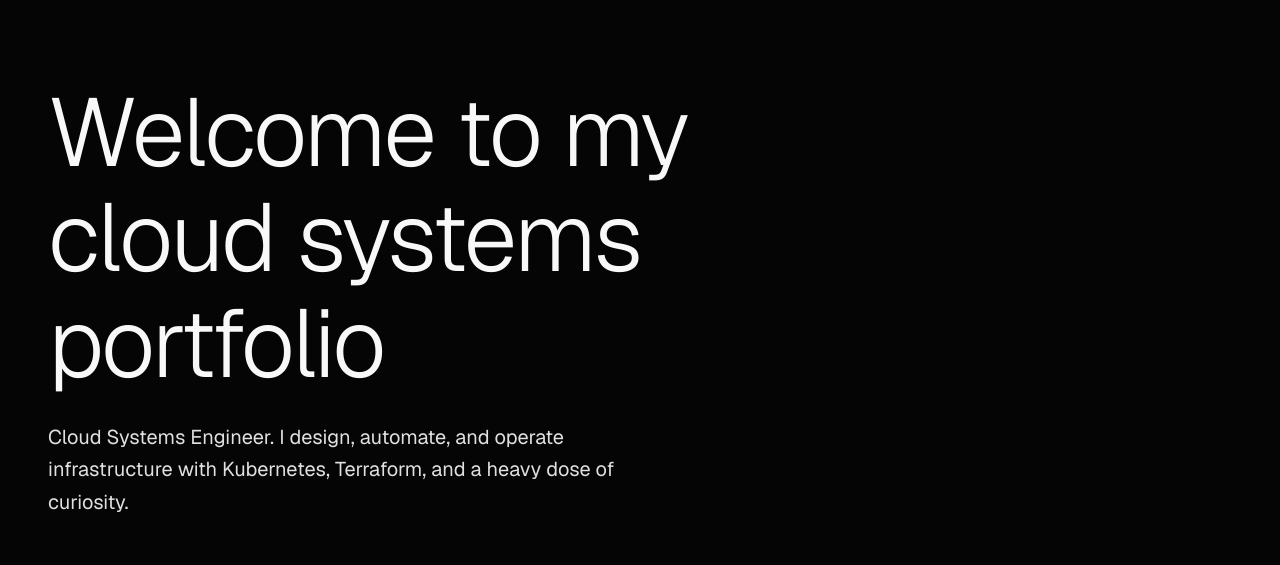
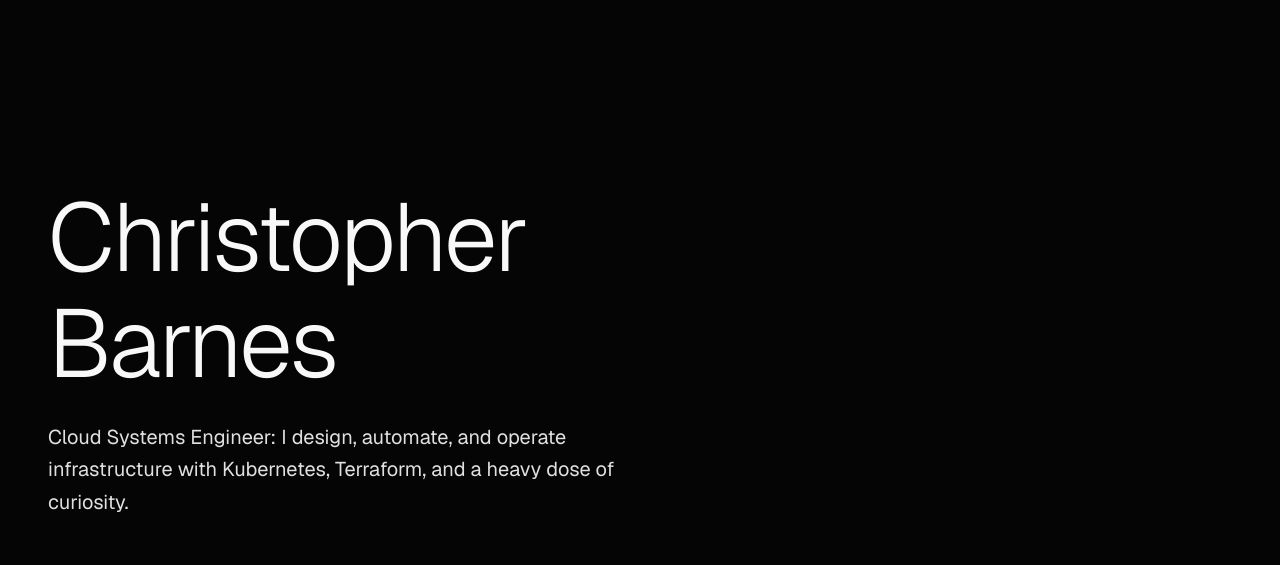
Before and after one commit to barnes-c/website, a Next.js app: page / in a window 1280 px wide. Shown: the part 154-719 px from the top of the page. Built offline with nearby package versions, Linux system fonts and the light colour scheme.

Commit message:
fix: site wording

```diff
--- a/src/app/page.tsx
+++ b/src/app/page.tsx
@@ -260,14 +260,14 @@ export default function Home() {
           <div className="max-w-3xl">
             <h1 className="mb-6 animate-in fade-in slide-in-from-bottom-8 font-sans text-6xl font-light leading-[1.1] tracking-tight text-foreground duration-1000 md:text-7xl lg:text-8xl">
               <span className="text-balance">
-                Welcome to my
+                Christopher
                 <br />
-                cloud systems portfolio
+                Barnes
               </span>
             </h1>
             <p className="mb-8 max-w-xl animate-in fade-in slide-in-from-bottom-4 text-lg leading-relaxed text-foreground/90 duration-1000 delay-200 md:text-xl">
               <span className="text-pretty">
-                Cloud Systems Engineer. I design, automate, and operate infrastructure with Kubernetes, Terraform, and a heavy dose of curiosity.
+                Cloud Systems Engineer: I design, automate, and operate infrastructure with Kubernetes, Terraform, and a heavy dose of curiosity.
               </span>
             </p>
           </div>
@@ -284,7 +284,7 @@ export default function Home() {
 
         <WorkSection />
         <SkillsSection />
-        <AboutSection scrollToSection={scrollToSection} />
+        <AboutSection />
         <ContactSection />
       </div>
 
--- a/src/components/sections/about-section.tsx
+++ b/src/components/sections/about-section.tsx
@@ -3,7 +3,7 @@
 import { MagneticButton } from "@/components/magnetic-button"
 import { useReveal } from "@/hooks/use-reveal"
 
-export function AboutSection({ scrollToSection }: { scrollToSection?: (index: number) => void }) {
+export function AboutSection() {
     const { ref, isVisible } = useReveal(0.3)
 
     return (
@@ -20,7 +20,7 @@ export function AboutSection({ scrollToSection }: { scrollToSection?: (index: nu
                                 }`}
                         >
                             <h2 className="mb-3 font-sans text-3xl font-light leading-[1.1] tracking-tight text-foreground md:mb-4 md:text-6xl lg:text-7xl">
-                                Browse my Code
+                                Building through
                                 <br />
                                 collaboration and
                                 <br />
@@ -82,13 +82,10 @@ export function AboutSection({ scrollToSection }: { scrollToSection?: (index: nu
                         }`}
                     style={{ transitionDelay: "750ms" }}
                 >
-                    <MagneticButton size="lg" variant="primary" onClick={() => scrollToSection?.(4)}>
+                    <MagneticButton size="lg" variant="primary">
                         <a href="https://github.com/barnes-c" target="_blank" rel="noopener noreferrer">
                             Browse my Code
                         </a>
-                    </MagneticButton>
-                    <MagneticButton size="lg" variant="secondary" onClick={() => scrollToSection?.(1)}>
-                        View my Work
                     </MagneticButton>
                 </div>
             </div>
--- a/src/components/sections/contact-section.tsx
+++ b/src/components/sections/contact-section.tsx
@@ -168,7 +168,7 @@ export function ContactSection() {
                                     className="w-full disabled:opacity-50"
                                     onClick={isSubmitting ? undefined : undefined}
                                 >
-                                    {isSubmitting ? "Sending..." : "Send Message"}
+                                    {isSubmitting ? "Sending..." : "Send Message (Not working yet WIP)"}
                                 </MagneticButton>
                                 {submitSuccess && (
                                     <p className="mt-3 text-center font-mono text-sm text-foreground/80">Message sent successfully!</p>
```
